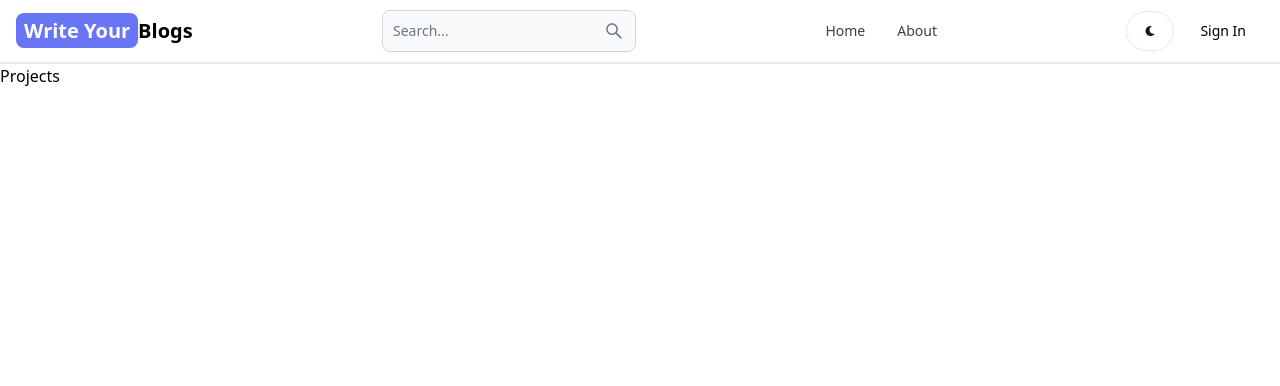
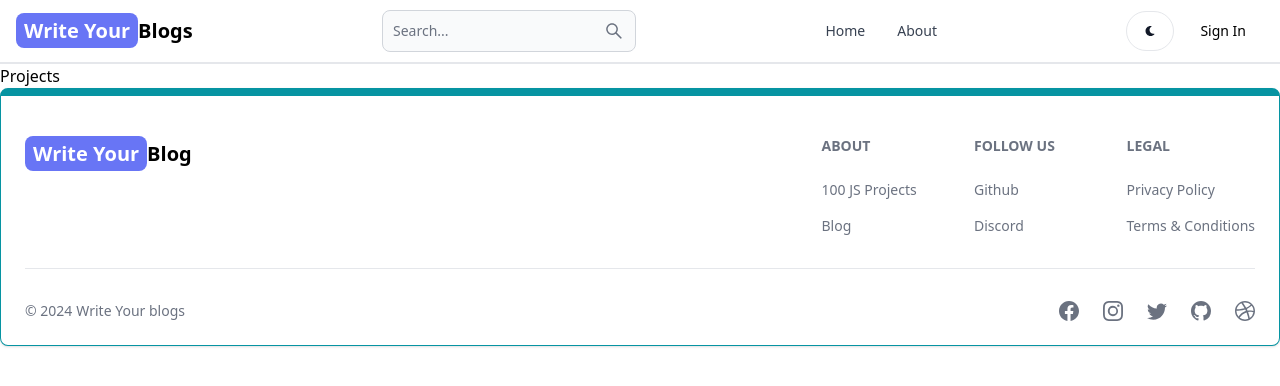
Before and after one commit to shivanshchopra7/mern-blog, a React (Vite) app in the folder client/: page /projects in a window 1280 px wide. Shown: the top 386 px of the page. Built offline with nearby package versions, Linux system fonts and the light colour scheme.

Commit message:
completing footer

```diff
--- a/client/src/App.jsx
+++ b/client/src/App.jsx
@@ -7,6 +7,7 @@
 import SignUp from './pages/SignUp';
 import Projects from './pages/Projects';
 import Header from './components/Header';
+import Footer from './components/Footer';
 function App() {
   return (
     <BrowserRouter>
@@ -20,7 +21,9 @@
 <Route path='/sign-in' element={<SignIn />} />
 <Route path='/sign-up' element={<SignUp />} />
 <Route path='/projects' element={<Projects />} />
+
     </Routes>
+    <Footer />
     </BrowserRouter>
   )
 }
--- /dev/null
+++ b/client/src/components/Footer.jsx
@@ -0,0 +1,81 @@
+import { Footer } from 'flowbite-react';
+import { Link } from 'react-router-dom';
+import { BsFacebook, BsInstagram, BsTwitter, BsGithub, BsDribbble } from 'react-icons/bs';
+export default function FooterCom() {
+  return (
+    <Footer container className='border border-t-8 border-teal-500'>
+      <div className='w-full max-w-7xl mx-auto'>
+        <div className='grid w-full justify-between sm:flex md:grid-cols-1'>
+          <div className='mt-5'>
+            <Link
+              to='/'
+              className='self-center whitespace-nowrap text-lg sm:text-xl font-semibold dark:text-white'
+            >
+              <span className='px-2 py-1 bg-gradient-to-r from bg-indigo-500 via-purple-500 to-pink-300 rounded-lg text-white'>
+               Write Your
+              </span>
+              Blog
+            </Link>
+          </div>
+          <div className='grid grid-cols-2 gap-8 mt-4 sm:grid-cols-3 sm:gap-6'>
+            <div>
+              <Footer.Title title='About' />
+              <Footer.LinkGroup col>
+                <Footer.Link
+                  href='https://www.100jsprojects.com'
+                  target='_blank'
+                  rel='noopener noreferrer'
+                >
+                  100 JS Projects
+                </Footer.Link>
+                <Footer.Link
+                  href='/about'
+                  target='_blank'
+                  rel='noopener noreferrer'
+                >
+                   Blog
+                </Footer.Link>
+              </Footer.LinkGroup>
+            </div>
+            <div>
+              <Footer.Title title='Follow us' />
+              <Footer.LinkGroup col>
+                <Footer.Link
+                  href='https://www.github.com/sahandghavidel'
+                  target='_blank'
+                  rel='noopener noreferrer'
+                >
+                  Github
+                </Footer.Link>
+                <Footer.Link href='#'>Discord</Footer.Link>
+              </Footer.LinkGroup>
+            </div>
+            <div>
+              <Footer.Title title='Legal' />
+              <Footer.LinkGroup col>
+                <Footer.Link href='#'>Privacy Policy</Footer.Link>
+                <Footer.Link href='#'>Terms &amp; Conditions</Footer.Link>
+              </Footer.LinkGroup>
+            </div>
+          </div>
+        </div>
+        <Footer.Divider />
+        <div className='w-full sm:flex sm:items-center sm:justify-between'>
+          <Footer.Copyright
+            href='#'
+            by="Write Your blogs"
+            year={new Date().getFullYear()}
+          />
+          <div className="flex gap-6 sm:mt-0 mt-4 sm:justify-center">
+            <Footer.Icon href='#' icon={BsFacebook}/>
+            <Footer.Icon href='#' icon={BsInstagram}/>
+            <Footer.Icon href='#' icon={BsTwitter}/>
+            <Footer.Icon href='https://github.com/sahandghavidel' icon={BsGithub}/>
+            <Footer.Icon href='#' icon={BsDribbble}/>
+
+          </div>
+        </div>
+      </div>
+    </Footer>
+  );
+}
```
